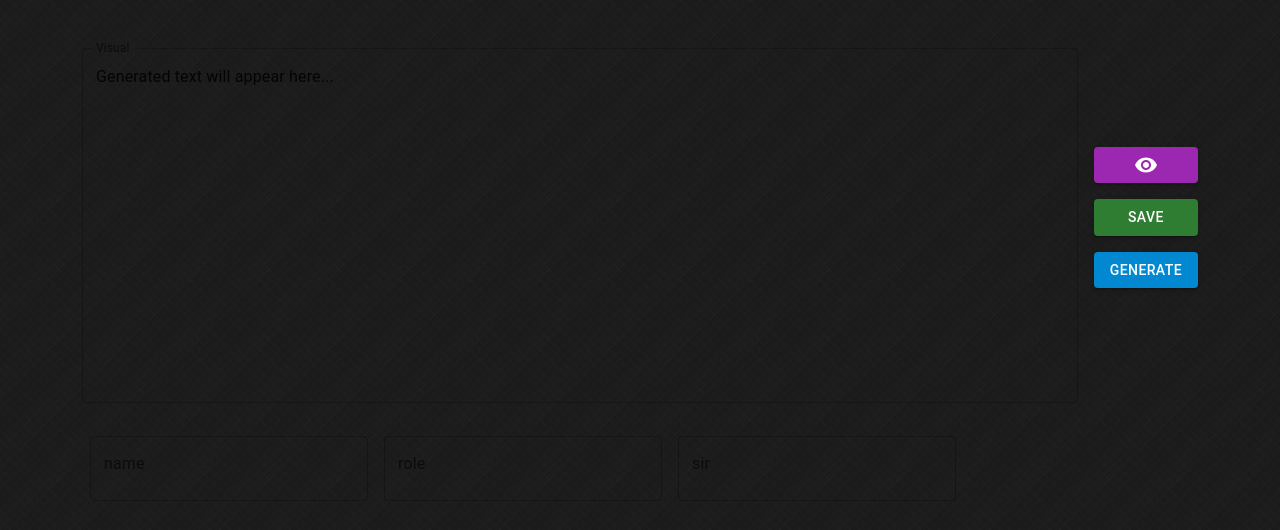
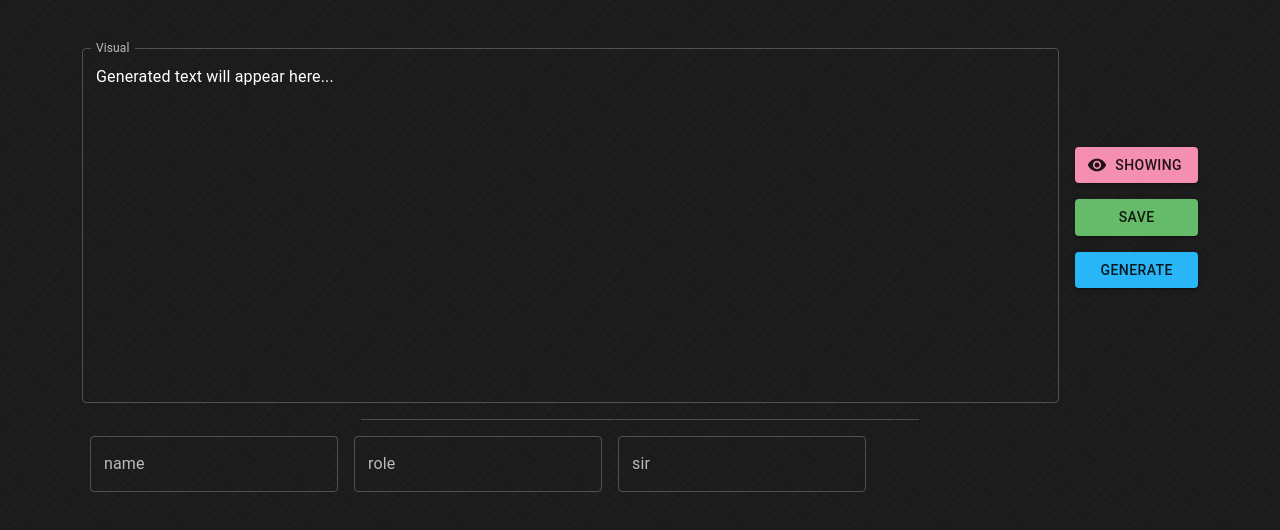
Before and after one commit to generatorRP/VRG, a React (Create React App) app: page /text-generator in a window 1280 px wide. Shown: the top 530 px of the page. Built offline with nearby package versions, Linux system fonts and the light colour scheme; the HTML template or start-up script is replaced by a standard one.

Commit message:
test commit with husky

```diff
--- a/src/App.js
+++ b/src/App.js
@@ -2,6 +2,7 @@ import 'bootstrap/dist/css/bootstrap.min.css';
 import './App.scss';
 import 'bootstrap';
 import './utils/convertText';
+import React from 'react';
 import {
 	BrowserRouter as Router,
 	Route,
@@ -22,9 +23,7 @@ import Notifications from './componenets/test/Notifications';
 function App() {
 	return (
 		<Provider store={store}>
-      <div className='generator-page'>
 			<Router>
-          {/* feature */}
 				<Routes>
 					<Route index element={<Home />} />
 					<Route path='ems/*' element={<LSEMS />} />
@@ -35,7 +34,6 @@ function App() {
 					<Route path='*' element={<Navigate to='/' replace />} />
 				</Routes>
 			</Router>
-      </div>
 		</Provider>
 	);
 }
--- a/src/App.scss
+++ b/src/App.scss
@@ -37,6 +37,12 @@ a {
     height: 250px;
     width: 250px;
   }
+}
+.background-dark {
+  min-height: 100vh;
+  background-color: #212121;
+  background-image: url(assets/images/bg-pattern.png);
+  overflow: auto;
 }
 
 .generator-page {
--- a/src/componenets/Home.js
+++ b/src/componenets/Home.js
@@ -6,6 +6,8 @@ import Fav from '../assets/images/generator-logo.png';
 import EmsLogo from '../assets/images/ems/logo.png';
 import WeazelLogo from '../assets/images/weazel/logo.png';
 import CabLogo from '../assets/images/cab/logo.png';
+import { Button } from '@mui/material';
+import { PostAdd } from '@mui/icons-material';
 
 const Home = () => {
 	useEffect(() => {
@@ -14,7 +16,9 @@ const Home = () => {
 	}, []);
 
 	return (
-    <div className='home-page d-flex justify-content-center align-items-center'>
+		<div className='generator-page'>
+			<div className='home-page d-flex justify-content-center align-items-center flex-column'>
+				<div className='d-flex'>
 					<div className='logo'>
 						<Link to='ems'>
 							<img src={EmsLogo} className='logo-item' alt='Los Santos EMS' />
@@ -31,6 +35,15 @@ const Home = () => {
 						</Link>
 					</div>
 				</div>
+				<div>
+					<Link to='text-generator'>
+						<Button variant='text'>
+							<PostAdd fontSize='large' className='mr-3' /> Templates
+						</Button>
+					</Link>
+				</div>
+			</div>
+		</div>
 	);
 };
 
--- a/src/componenets/cab/Cab.js
+++ b/src/componenets/cab/Cab.js
@@ -15,7 +15,7 @@ const Cab = () => {
 		changeSiteName('DownTown Cab Co.');
 	}, []);
 	return (
-    <>
+		<div className='generator-page'>
 			<div className='cab'>
 				<CabNav />
 				<SettingsWidget />
@@ -27,7 +27,7 @@ const Cab = () => {
 				</Routes>
 			</div>
 			<Outlet />
-    </>
+		</div>
 	);
 };
 
--- a/src/componenets/ems/Lsems.js
+++ b/src/componenets/ems/Lsems.js
@@ -15,7 +15,7 @@ const Lsems = () => {
 		changeSiteName('Los Santos Emeregency Medical Services');
 	}, []);
 	return (
-    <>
+		<div className='generator-page'>
 			<div className='ems'>
 				<LsemsNav />
 				<SettingsWidget color={'rgb(103, 5, 0)'} />
@@ -27,7 +27,7 @@ const Lsems = () => {
 				</Routes>
 			</div>
 			<Outlet />
-    </>
+		</div>
 	);
 };
 
--- a/src/componenets/test/Notifications.js
+++ b/src/componenets/test/Notifications.js
@@ -1,11 +1,10 @@
-import React, { useState, useEffect, useRef, Fragment } from 'react';
+import React, { useState, useEffect } from 'react';
 // import { io } from 'socket.io-client';
 import { createConsumer } from '@rails/actioncable';
 import axios from 'axios';
 import { Paper, Box, TextField, Button, Typography } from '@mui/material';
 
 const Notifications = () => {
-  const accessToken = useRef();
 	const [token, setToken] = useState('');
 	const [tokenValue, setTokenValue] = useState('');
 	const [cable, setCable] = useState(null);
@@ -50,7 +49,7 @@ const Notifications = () => {
 	}, [cable]);
 
 	return (
-    <Fragment>
+		<div className='background-dark'>
 			<TextField
 				value={tokenValue}
 				onChange={(e) => setTokenValue(e.target.value)}
@@ -68,10 +67,8 @@ const Notifications = () => {
 						</Box>
 					))}
 			</Paper>
-    </Fragment>
+		</div>
 	);
 };
 
 export default Notifications;
-// KQVMlSbfo-jjUft7qWFZLoltVI0EtRv52cfPSrQHZ6M
-// Mi2XwWm96MaC5QQbOdbFYLEExKUppnzUFPrzEmkdMyc
--- a/src/componenets/textGenerator/TextGenerator.js
+++ b/src/componenets/textGenerator/TextGenerator.js
@@ -1,27 +1,28 @@
-import React, { useState, useEffect, Fragment, useMemo } from 'react';
-import {
-  TextField,
-  Divider,
-  Typography,
-  Button,
-  Box,
-  Icon,
-} from '@mui/material';
+import React, { useState, useEffect, Fragment } from 'react';
+import { TextField, Divider, Button, Box } from '@mui/material';
+
+import { createTheme, ThemeProvider } from '@mui/material';
 
 import { Edit, RemoveRedEye } from '@mui/icons-material';
-import { useTheme, ThemeProvider } from '@mui/styles';
-import { createTheme } from '@mui/system';
+
+const theme = createTheme({
+	palette: {
+		mode: 'dark',
+		primary: {
+			main: '#90caf9',
+		},
+		secondary: {
+			main: '#f48fb1',
+		},
+		background: {
+			default: '#212121',
+			paper: '#424242',
+		},
+		divider: 'rgba(255,255,255,0.85)',
+	},
+});
 
 const TextGenerator = () => {
-  const theme = React.useMemo(
-    () =>
-      createTheme({
-        palette: {
-          mode: 'dark',
-        },
-      }),
-    []
-  );
 	const [text, setText] = useState(
 		'Dear {{name}}, \nWe are happy to offer you a full-time job as a {{role}}\nthanks {{sir}}'
 	);
@@ -33,7 +34,7 @@ const TextGenerator = () => {
 	const [isError, setIsError] = useState(false);
 
 	useEffect(() => {
-    const variables = text.match(/[^{\}]+(?=})/g);
+		const variables = text.match(/[^{}]+(?=})/g);
 		if (variables.length !== new Set(variables).size) {
 			setIsError(true);
 			return;
@@ -77,6 +78,7 @@ const TextGenerator = () => {
 	};
 	return (
 		<ThemeProvider theme={theme}>
+			<div className='background-dark'>
 				<div
 					className='container d-flex w-100 justify-content-start align-items-stretch flex-column'
 					style={{ minHeight: '100vh' }}
@@ -91,9 +93,6 @@ const TextGenerator = () => {
 								rows={14}
 								fullWidth
 								onChange={(e) => setText(e.target.value)}
-              sx={{
-                color: 'text.primary',
-              }}
 							/>
 						) : (
 							<TextField
@@ -106,9 +105,6 @@ const TextGenerator = () => {
 								inputProps={{
 									readOnly: true,
 								}}
-              sx={{
-                color: 'text.primary',
-              }}
 							/>
 						)}
 						<div className='d-flex flex-column align-items-stretch ms-3'>
@@ -116,9 +112,10 @@ const TextGenerator = () => {
 								className='mb-3'
 								color={isEdit ? 'primary' : 'secondary'}
 								variant='contained'
+								startIcon={isEdit ? <Edit /> : <RemoveRedEye />}
 								onClick={() => setIsEdit(!isEdit)}
 							>
-              {isEdit ? <Edit /> : <RemoveRedEye />}
+								{isEdit ? 'Editing' : 'Showing'}
 							</Button>
 							<Button className='mb-3' color='success' variant='contained'>
 								Save
@@ -153,6 +150,7 @@ const TextGenerator = () => {
 						</Fragment>
 					)}
 				</div>
+			</div>
 		</ThemeProvider>
 	);
 };
--- a/src/componenets/weazel/Weazel.js
+++ b/src/componenets/weazel/Weazel.js
@@ -14,7 +14,7 @@ const Weazel = () => {
 		changeSiteName('Weazel News');
 	}, []);
 	return (
-    <>
+		<div className='generator-page'>
 			<div className='weazel'>
 				<WeazelNav />
 				<SettingsWidget />
@@ -26,7 +26,7 @@ const Weazel = () => {
 				</Routes>
 			</div>
 			<Outlet />
-    </>
+		</div>
 	);
 };
 
```
Also changed, not shown: package.json (+16 -3 lines), .eslintrc.json (added), .prettierrc.json (added), 2 other files (tests, documents, lock files or other folders). Lines whose indentation alone changed are shown as unchanged.
